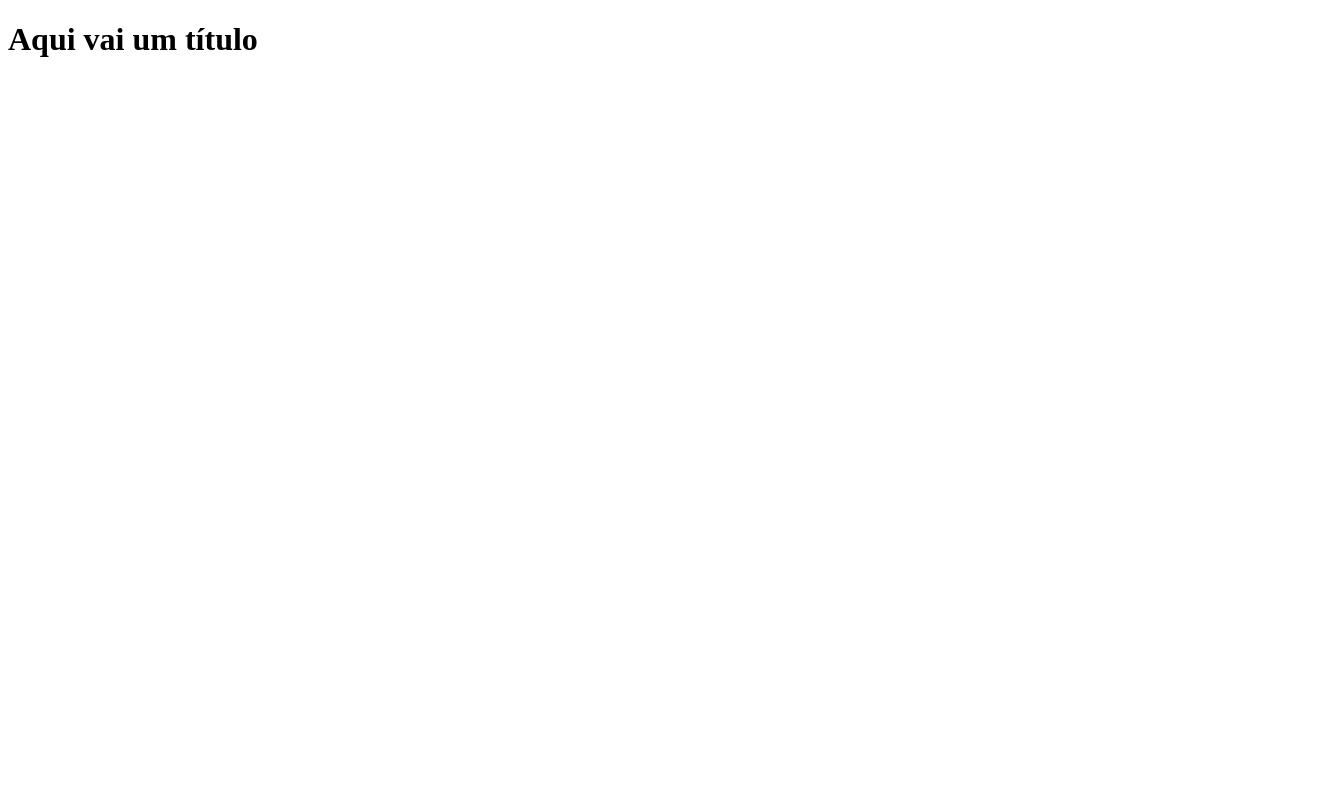
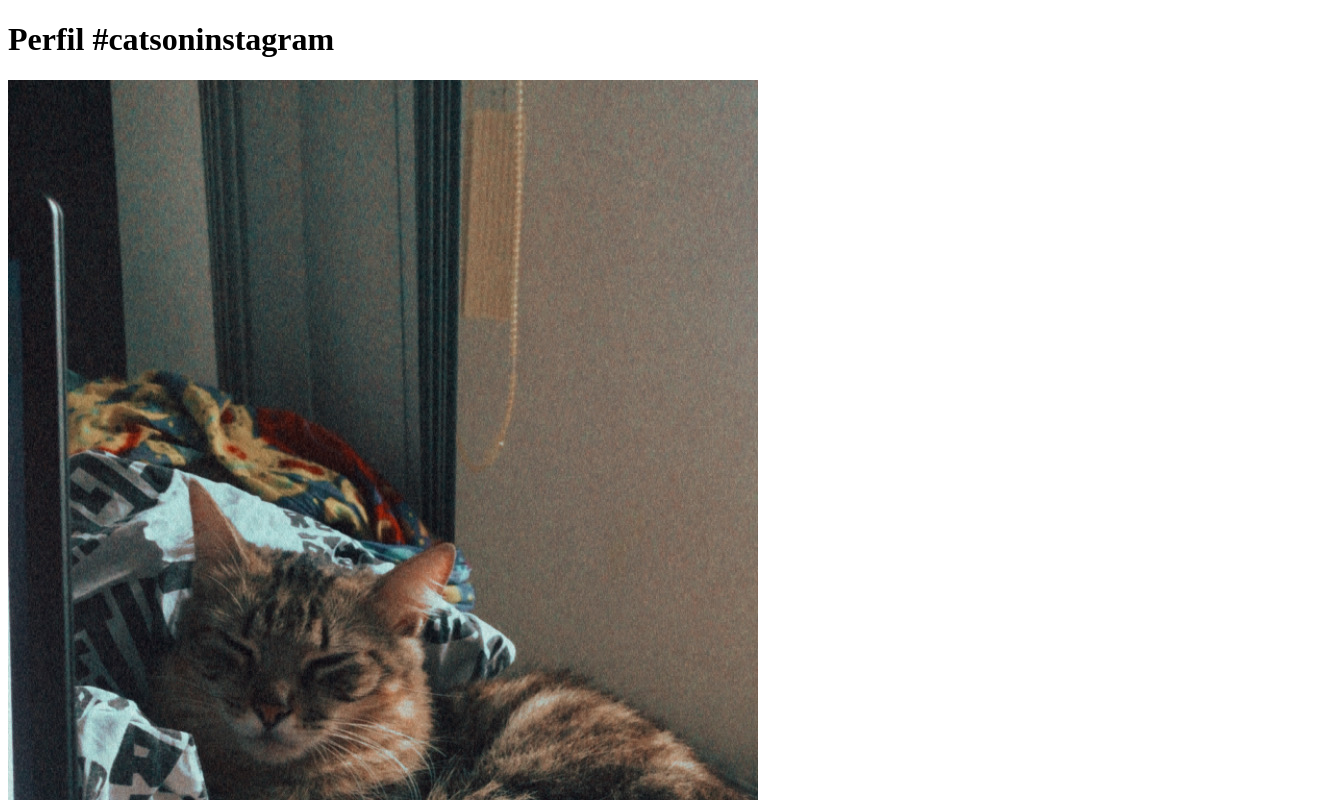
Before and after one commit to gabsoliv/desco-aula10, a plain HTML site: page index.html in a window 1280 px wide. Shown: the top 800 px of the page, 1342 px wide, since content can reach past the window. Drawn offline with Linux system fonts and the light colour scheme.

Commit message:
Segundo commit

```diff
--- a/index.html
+++ b/index.html
@@ -3,9 +3,11 @@
 <head>
     <meta charset="UTF-8">
     <meta name="viewport" content="width=device-width, initial-scale=1.0">
-    <title>Título da página</title>
+    <title>Fanpage de Gatinhos</title>
 </head>
 <body>
-    <h1>Aqui vai um título</h1>
+    <h1>Perfil #catsoninstagram</h1>
+    <img src="4FABB682-C004-481B-BBA6-A1D4AA3DF15E.jpg" alt="">
+    <img src="7AEED6CD-5DCB-4550-8230-0534F16E48A1.jpg" alt="">
 </body>
 </html>
```
Also changed, not shown: 4FABB682-C004-481B-BBA6-A1D4AA3DF15E.jpg (added), 7AEED6CD-5DCB-4550-8230-0534F16E48A1.jpg (added).
